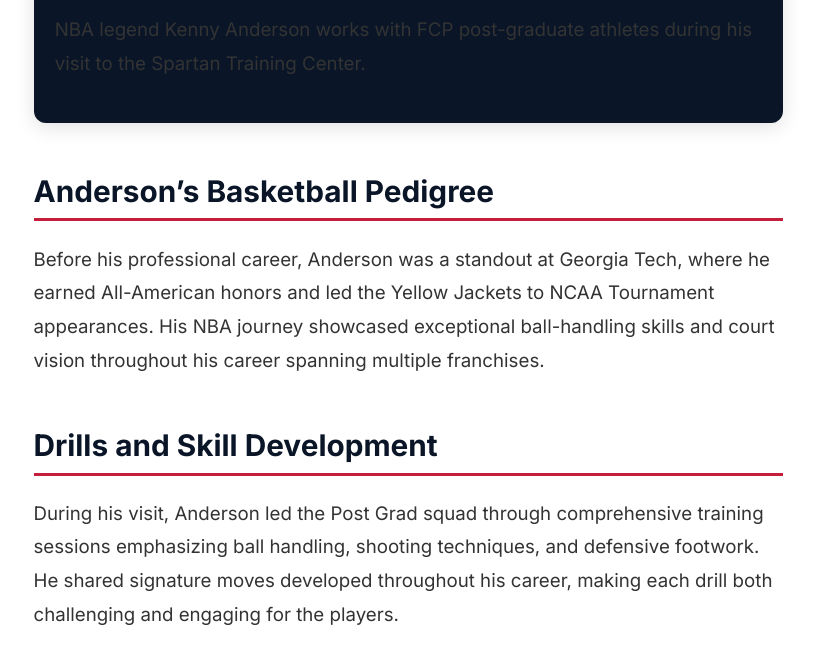
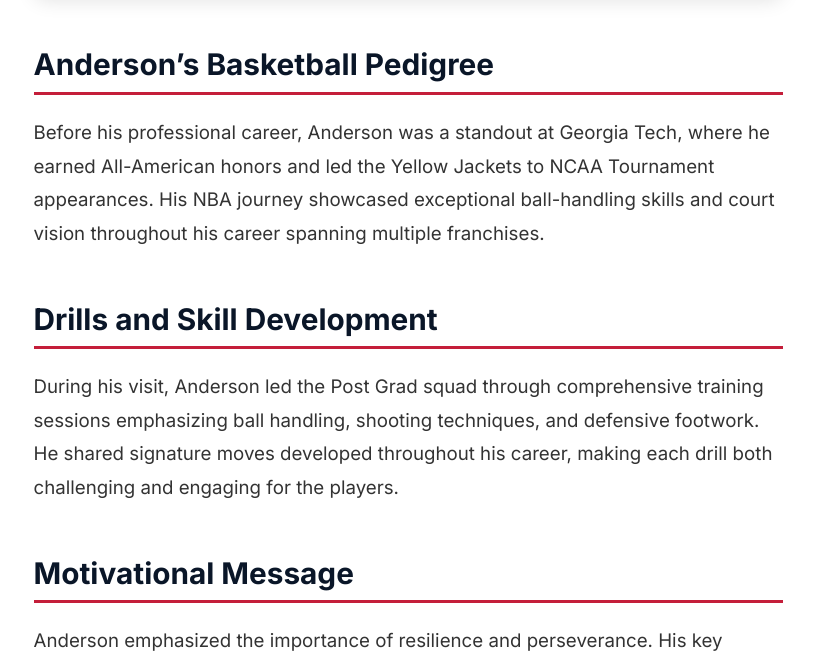
Before and after one commit to CoachD23/fcp-jekyll-site, a Jekyll site: the page built from _posts/2024-10-14-kenny-anderson-visits-fcp.md, in a window 1280 px wide and 900 px high, scrolled down 1587 px, cut to the strip 242-900 px from the top of the window. Shown: the whole strip, without its empty margins (232-1048 px from the left). Built offline with Jekyll 4.4.1, drawn with Linux system fonts in a browser that asks for light colours; a script that is not in the unit is left out.

Commit message:
fix: remove video caption text

```diff
--- a/_posts/2024-10-14-kenny-anderson-visits-fcp.md
+++ b/_posts/2024-10-14-kenny-anderson-visits-fcp.md
@@ -15,7 +15,6 @@
     <source src="/assets/videos/kenny-anderson-fcp.mp4" type="video/mp4">
     Your browser does not support the video tag.
   </video>
-  <p class="blog-video-caption">NBA legend Kenny Anderson works with FCP post-graduate athletes during his visit to the Spartan Training Center.</p>
 </div>
 
 ## Anderson's Basketball Pedigree
```
